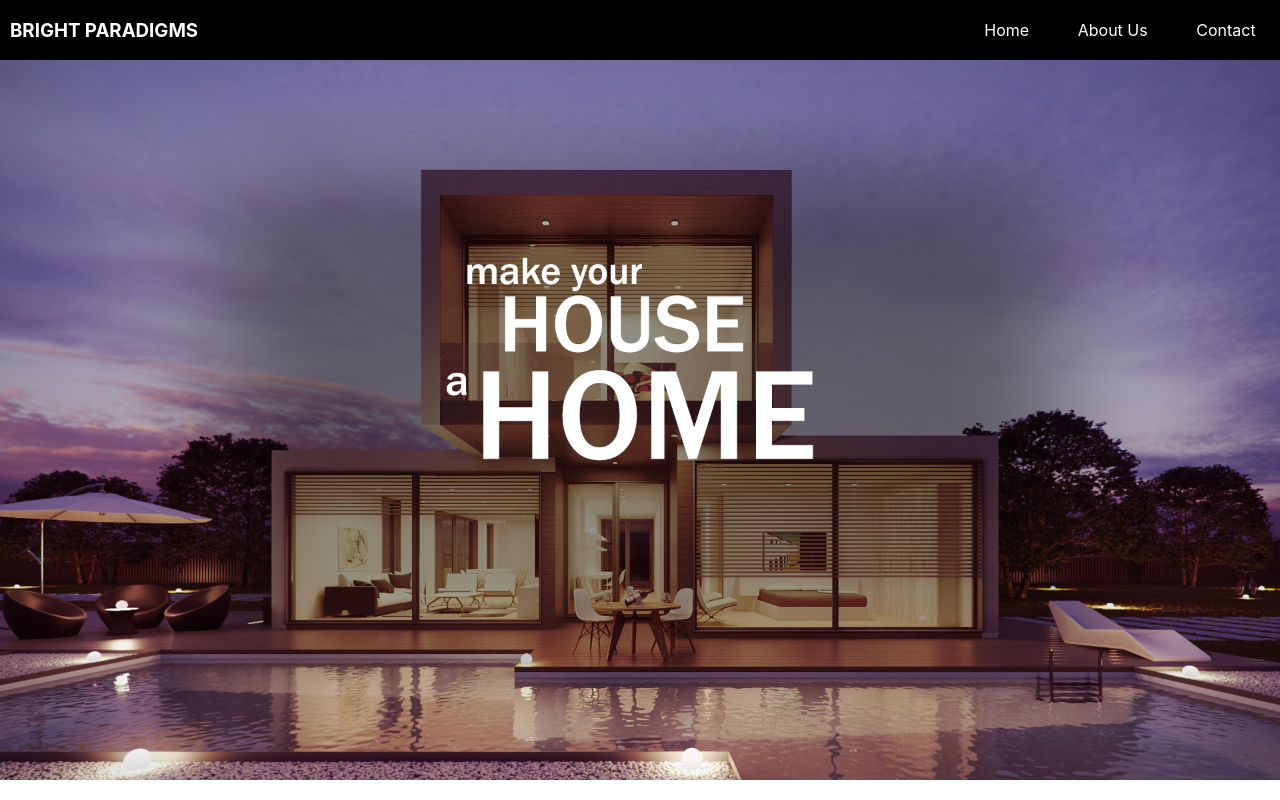
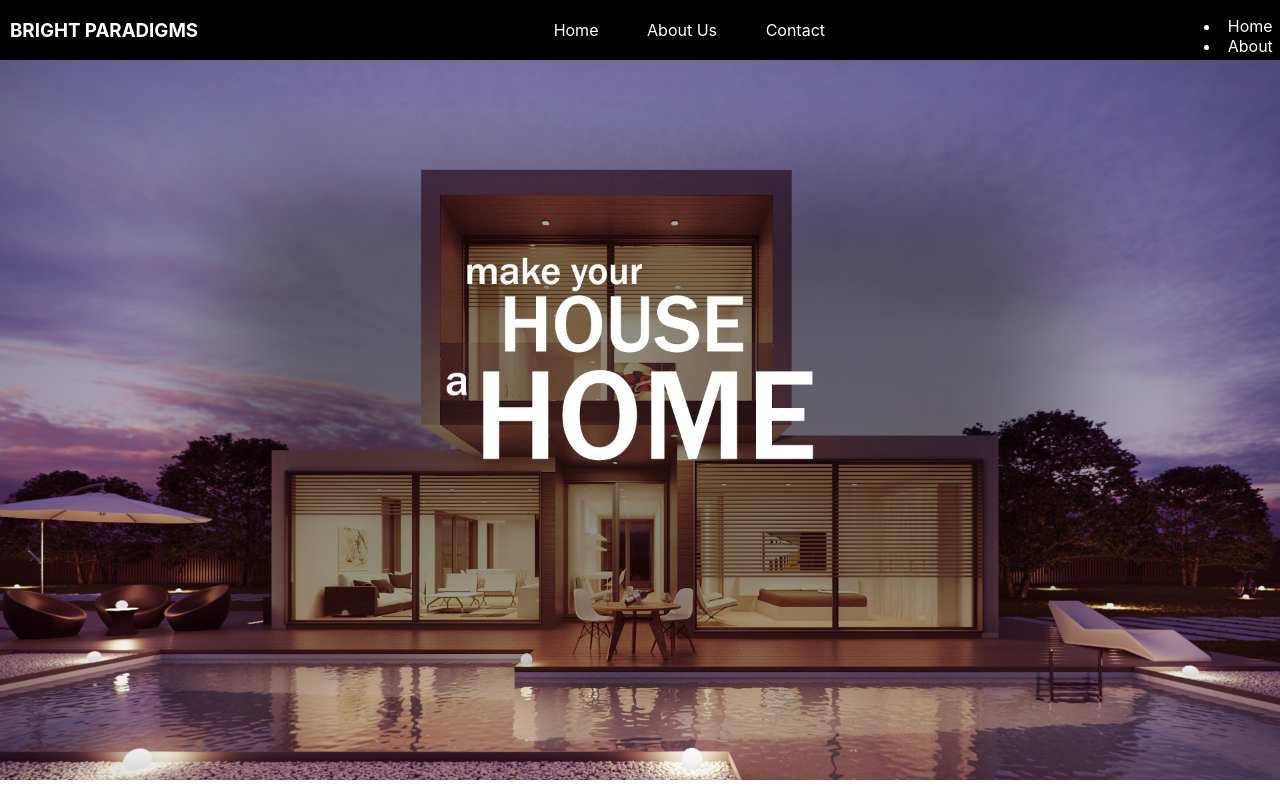
Before and after one commit to rayacooper/brightparadigms, a React (Create React App) app: page / in a window 1280 px wide. Built offline with nearby package versions, Linux system fonts and the light colour scheme.

Commit message:
GitHub Initial Commit

```diff
--- a/src/Components/NavBar/NavBar.js
+++ b/src/Components/NavBar/NavBar.js
@@ -1,4 +1,4 @@
-import React from 'react';
+import React, {useState} from 'react';
 import './NavBar.css'
 
 import {Link, withRouter} from 'react-router-dom';
@@ -6,6 +6,13 @@ import {Link, withRouter} from 'react-router-dom';
 import Hamburger from './../../Assets/hamburger-menu.png'
 
 const NavBar = () => {
+
+    let [dropDown, updateDropDown] = useState(false)
+
+    const clickMenu = () => {
+        updateDropDown(!dropDown)
+    }
+
     return(
         <div className="NavBarMain">
 
@@ -20,7 +27,15 @@ const NavBar = () => {
             </div>
 
             <div className="NavBarHamburger">
-                <img src={Hamburger} alt='Menu'/>
+                <img src={Hamburger} alt='Menu' onClick={() => clickMenu}/>
+            </div>
+
+            <div className={"NavBarDropDownHidden"}>
+                <ul>
+                    <li>Home</li>
+                    <li>About</li>
+                    <li>Contact</li>
+                </ul>
             </div>
 
         </div>
```
